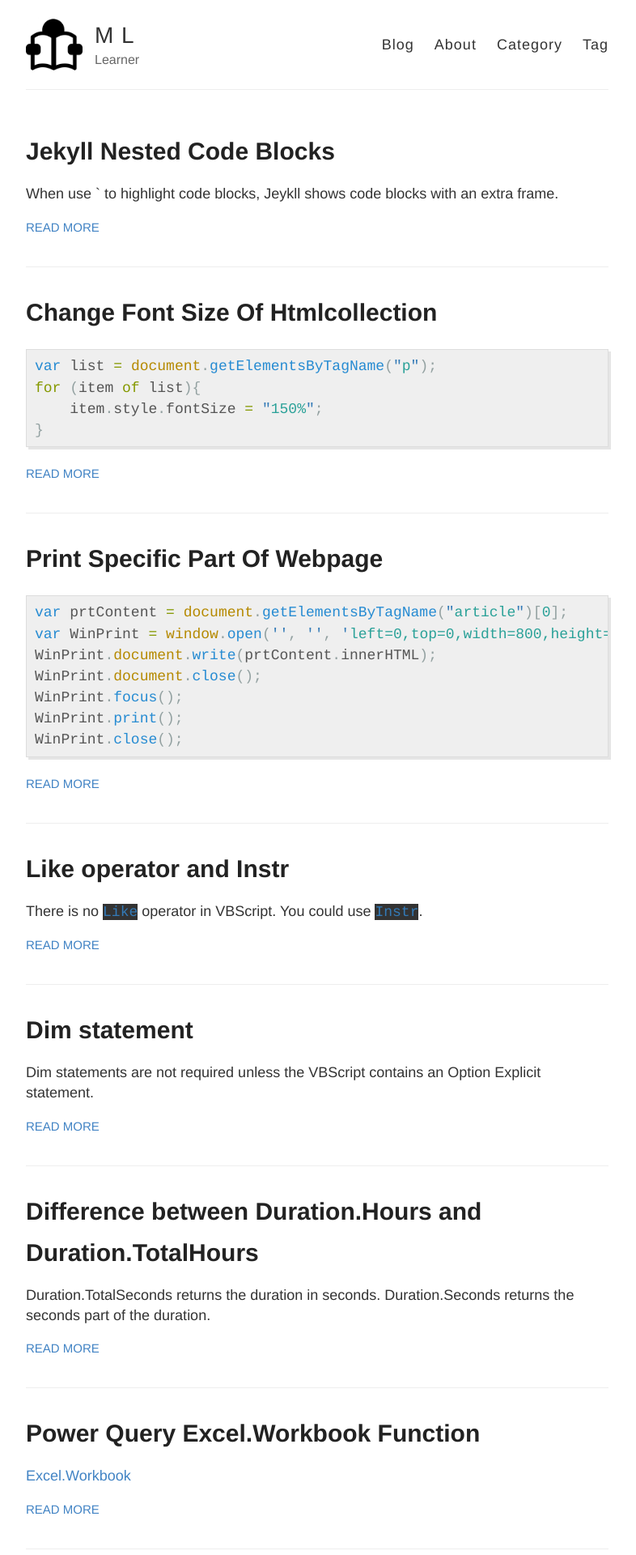
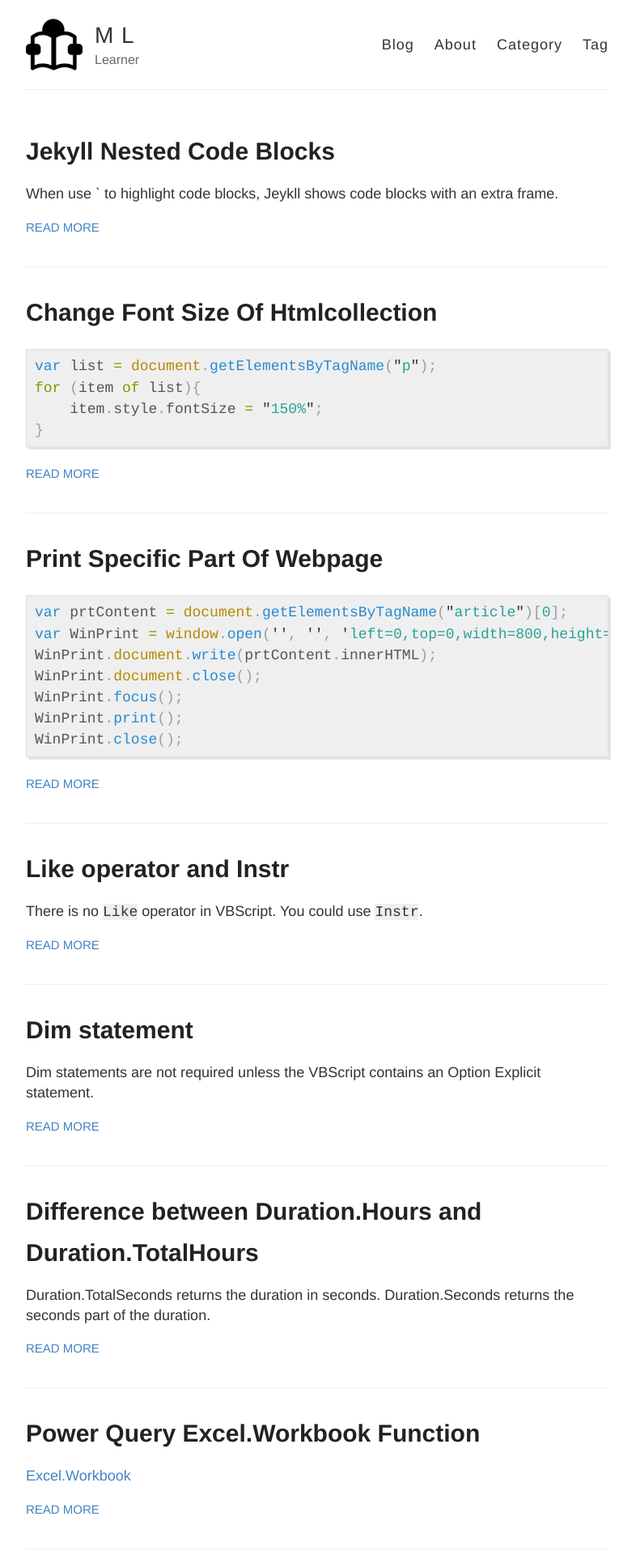
Before and after one commit to MingLang/MingLang.github.io, a Jekyll site: the page built from index.html, in a window 1280 px wide. Shown: the top 1920 px of the page at 81% size, without its empty margins (248-1034 px from the left). Built offline with Jekyll 4.4.1, drawn with Linux system fonts in a browser that asks for light colours.

Commit message:
Update _highlights.scss

```diff
--- a/_sass/_highlights.scss
+++ b/_sass/_highlights.scss
@@ -11,8 +11,7 @@ pre.highlight {
 }
 
 .highlighter-rouge {
-    color: #337ab7;
-    background-color: #333333;
+    background-color: #efefef;
 }
 
 code {
```
